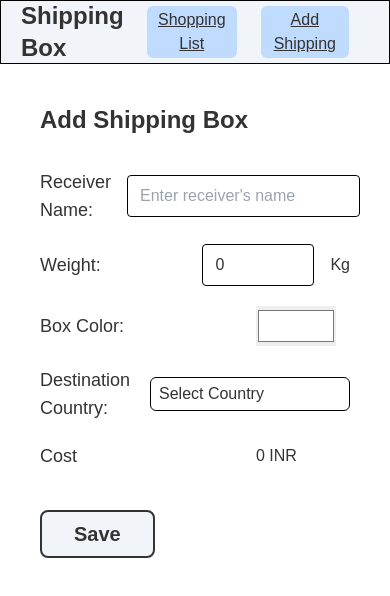
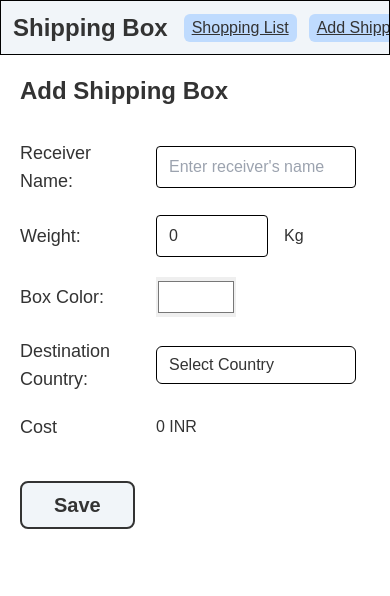
Before and after one commit to vikashd03/shipping-box, a React (Vite) app: page /shipping/add in a window 390 px wide. Shown: the top 596 px of the page. Built offline with nearby package versions, Linux system fonts and the light colour scheme.

Commit message:
added sm md changes

```diff
--- a/src/components/Dropdown/index.tsx
+++ b/src/components/Dropdown/index.tsx
@@ -10,9 +10,16 @@ interface DropdownProps {
   placeHolder: string;
   options: Option[];
   onChange: (value: string) => void;
+  width?: number;
 }
 
-const Dropdown = ({ value, placeHolder, options, onChange }: DropdownProps) => {
+const Dropdown = ({
+  value,
+  placeHolder,
+  options,
+  onChange,
+  width = 200,
+}: DropdownProps) => {
   const [open, setOpen] = useState(false);
 
   const handleSelect = (value: string) => {
@@ -23,16 +30,18 @@ const Dropdown = ({ value, placeHolder, options, onChange }: DropdownProps) => {
   return (
     <div className="relative inline-block">
       <div
-        className="w-[200px] cursor-pointer rounded-md border border-solid px-2 py-1"
+        className={`w-[${width}px] cursor-pointer rounded-md border border-solid px-3 py-[6px] flex items-center`}
         onClick={() => setOpen((prev) => !prev)}
       >
         {options.find((o) => o.value === value)?.label || placeHolder}
       </div>
       {open && (
-        <div className="absolute z-10 mt-[0.5px] flex w-[200px] select-none flex-col gap-2 overflow-hidden rounded-md border border-solid bg-white py-1">
+        <div
+          className={`absolute z-10 mt-[0.5px] flex w-[${width}px] select-none flex-col gap-1 sm:gap-2 overflow-hidden rounded-md border border-solid bg-white py-1`}
+        >
           {options.map((option) => (
             <div
-              className={`cursor-pointer px-2 py-1 ${option.value === value && "bg-blue-200"}`}
+              className={`cursor-pointer px-3 py-1 ${option.value === value && "bg-blue-200"}`}
               onClick={() => handleSelect(option.value)}
             >
               {option.label}
--- a/src/components/NavBar/index.tsx
+++ b/src/components/NavBar/index.tsx
@@ -9,13 +9,13 @@ const NavBar = () => {
   };
 
   return (
-    <div className="flex h-16 items-center justify-between border-b border px-5 py-5 bg-slate-100">
-      <div className="text-2xl font-extrabold">Shipping Box</div>
-      <div className="flex flex-row gap-6 mr-5">
+    <div className="h-14 sm:h-16 flex gap-4 items-center justify-between border-b border px-3 sm:px-5 py-5 bg-slate-100 overflow-x-auto">
+      <div className="text-2xl font-extrabold whitespace-nowrap">Shipping Box</div>
+      <div className="flex flex-row gap-3 sm:gap-6 md:gap-8 mr-5">
         {NAV_ITEMS.map((item, index) => (
           <button
             key={index}
-            className="underline cursor-pointer bg-blue-200 px-2 py-[2px] rounded-md"
+            className="underline cursor-pointer bg-blue-200 px-2 py-[2px] rounded-md whitespace-nowrap"
             onClick={() => handleNavItemClick(item)}
           >
             {item.label}
--- a/src/pages/AddShippingBox/index.tsx
+++ b/src/pages/AddShippingBox/index.tsx
@@ -85,17 +85,17 @@ const AddShippingBox = () => {
   };
 
   return (
-    <div className="m-10">
+    <div className="m-5 sm:m-7 md:m-10">
       <div className="text-2xl font-extrabold">Add Shipping Box</div>
       <div className="mt-8 flex flex-col gap-5">
         <div className="flex items-center gap-4">
-          <label className="w-[200px] text-lg font-medium">
+          <label className="w-[120px] sm:w-[200px] text-lg font-medium">
             {fieldLabelMap["receiverName"]}:
           </label>
           <input
             type="text"
             name="receiverName"
-            className="border-300 rounded border px-3 py-2 text-base placeholder-shown:text-base"
+            className="border-300 rounded border px-3 py-2 text-base placeholder-shown:text-base w-[200px] sm:w-[300px]"
             placeholder="Enter receiver's name"
             value={shippingBox.receiverName}
             onChange={(e: React.ChangeEvent<HTMLInputElement>) =>
@@ -104,7 +104,7 @@ const AddShippingBox = () => {
           />
         </div>
         <div className="flex items-center gap-4">
-          <label className="w-[200px] text-lg font-medium">
+          <label className="w-[120px] sm:w-[200px] text-lg font-medium">
             {fieldLabelMap["weight"]}:
           </label>
           <input
@@ -123,7 +123,7 @@ const AddShippingBox = () => {
           )}
         </div>
         <div className="flex items-center gap-4">
-          <label className="w-[200px] text-lg font-medium">
+          <label className="w-[120px] sm:w-[200px] text-lg font-medium">
             {fieldLabelMap["boxColor"]}:
           </label>
           <ColorPicker
@@ -132,10 +132,11 @@ const AddShippingBox = () => {
           />
         </div>
         <div className="flex items-center gap-4">
-          <label className="w-[200px] text-lg font-medium">
+          <label className="w-[120px] sm:w-[200px] text-lg font-medium">
             {fieldLabelMap["destinationCountry"]}:
           </label>
           <Dropdown
+            width={200}
             value={shippingBox.destinationCountry}
             placeHolder="Select Country"
             options={countryOptions}
@@ -145,7 +146,7 @@ const AddShippingBox = () => {
           />
         </div>
         <div className="flex items-center gap-4">
-          <label className="w-[200px] text-lg font-medium">
+          <label className="w-[120px] sm:w-[200px] text-lg font-medium">
             {fieldLabelMap["cost"]}
           </label>
           <span>{shippingBox.cost} INR</span>
@@ -158,7 +159,7 @@ const AddShippingBox = () => {
         Save
       </button>
       {saveErrorMsg && (
-        <span className="ml-3 text-red-400">{saveErrorMsg}</span>
+        <span className="ml-3 text-red-400 block sm:inline">{saveErrorMsg}</span>
       )}
     </div>
   );
```
